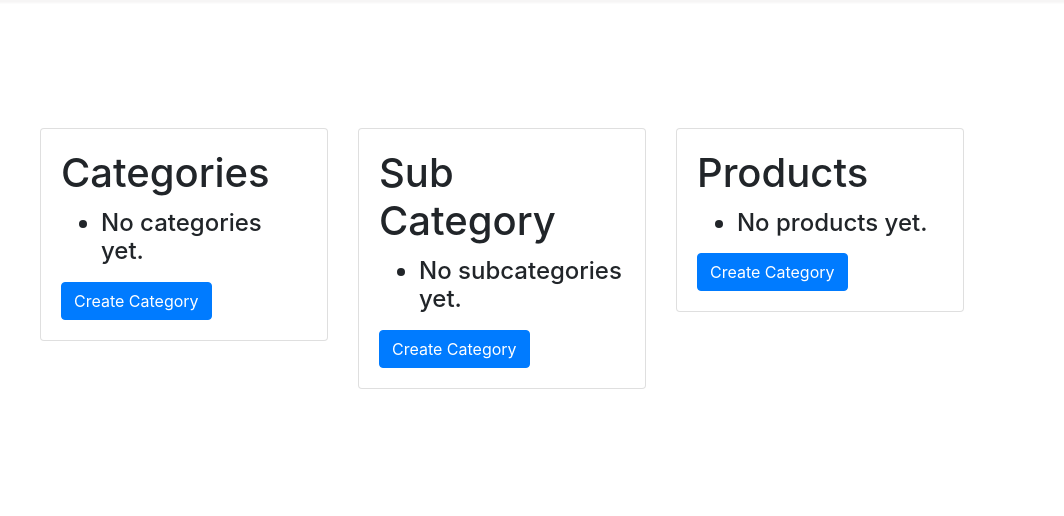
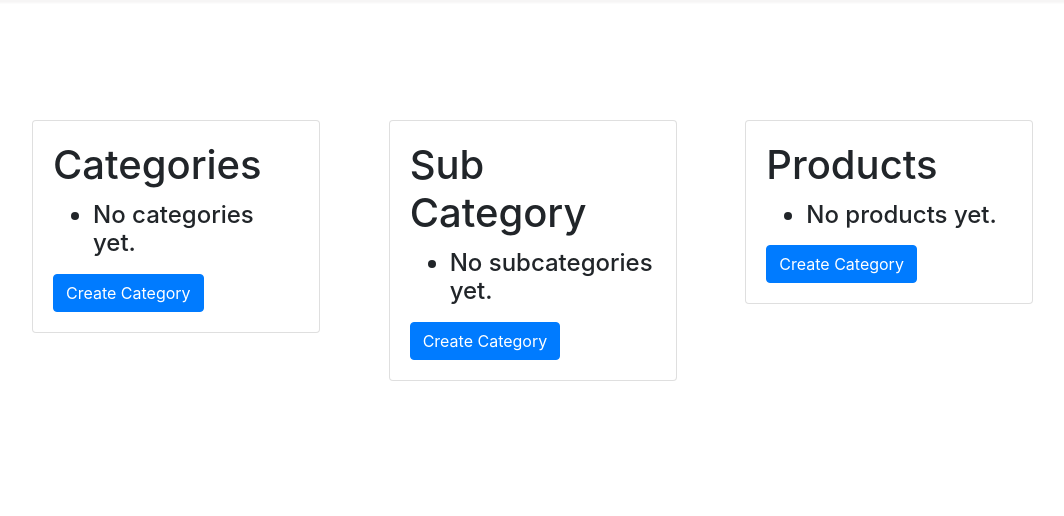
Before and after one commit to Rakeshlalkn/Ecommerse-site.io, a Django app: page /items/list/ in a window 1280 px wide. Shown: the part 64-580 px from the top of the page, without its empty margins (88-1152 px from the left). Run offline with Django 3.2, Linux system fonts and the light colour scheme; the visitor is signed in with stand-in values (Sample User, id 1); data that the repository does not hold is empty; some libraries are stand-ins or nearby versions.

Commit message:
Update base.html

```diff
--- a/users/templates/users/base.html
+++ b/users/templates/users/base.html
@@ -75,9 +75,7 @@
     </div>
   </nav>
   <!---->
-  <div class="d-flex p-2">
   {% block content %}{% endblock %}
-  </div>
 
   <!-- Optional JavaScript -->
   <!-- jQuery first, then Popper.js, then Bootstrap JS -->
```
